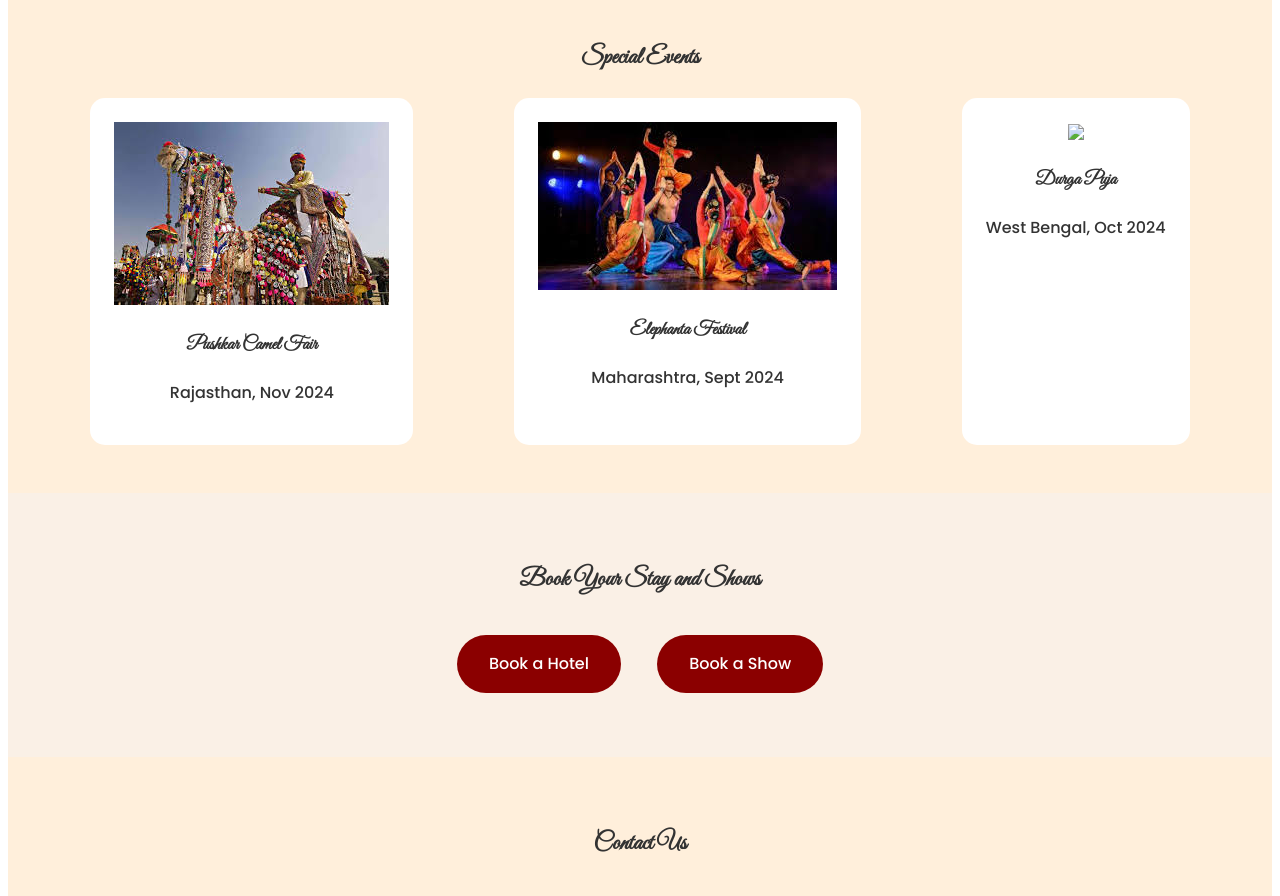
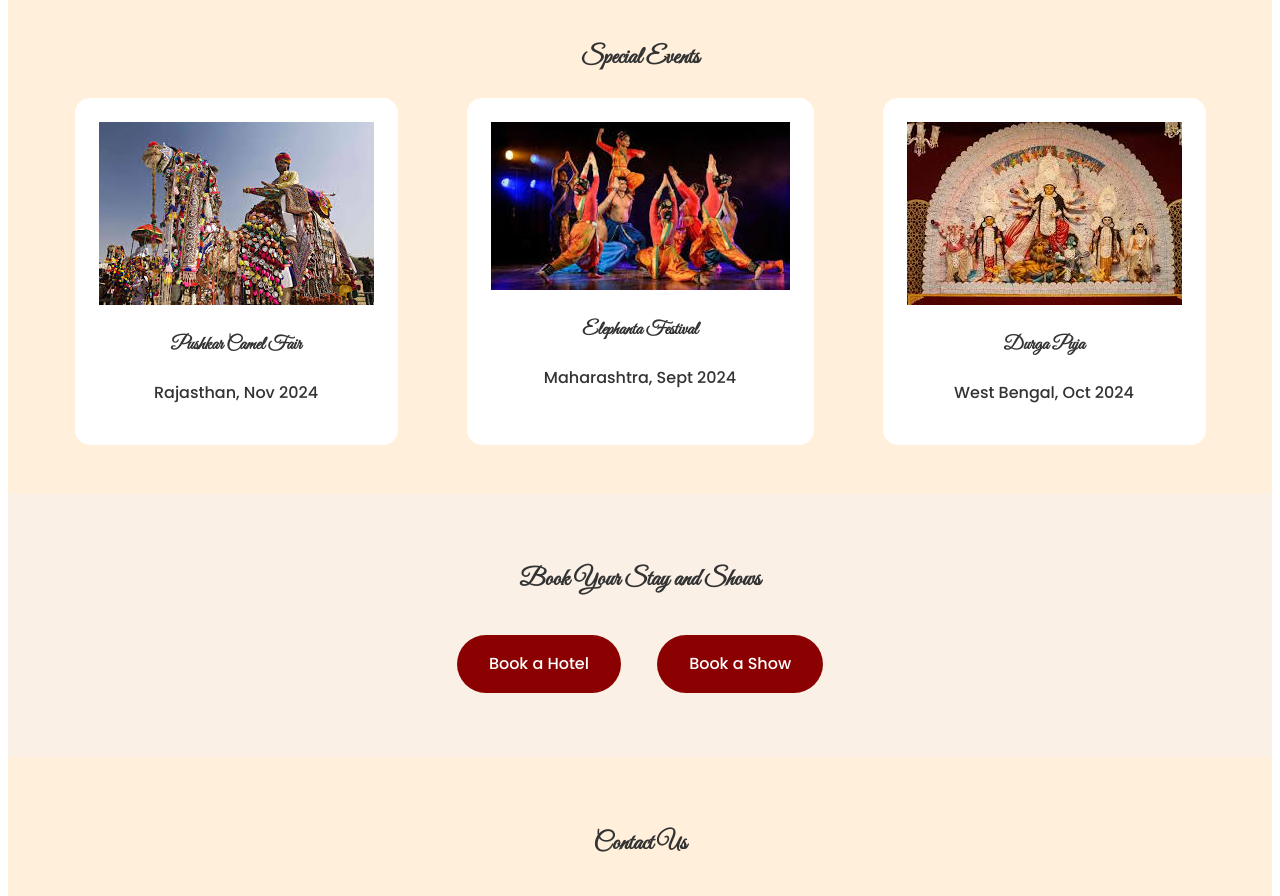
Before and after one commit to dhavalkhandhadia/bharat_darshan, a plain HTML site: page index.html in a window 1280 px wide. Shown: the part 2000-2896 px from the top of the page. Drawn offline with Linux system fonts and the light colour scheme.

Commit message:
Update index.html

```diff
--- a/index.html
+++ b/index.html
@@ -97,7 +97,7 @@
         <p>Maharashtra, Sept 2024</p>
       </div>
       <div class="event-card">
-       <a href="https://in.bookmyshow.com/activities/divine-durga-mahotsav-2024/ET00402709"> <img src="Durg.jpg"></a>
+       <a href="https://in.bookmyshow.com/activities/divine-durga-mahotsav-2024/ET00402709"> <img src="./images/Durg.jpg"></a>
         <h3>Durga Puja</h3>
         <p>West Bengal, Oct 2024</p>
       </div>
```
